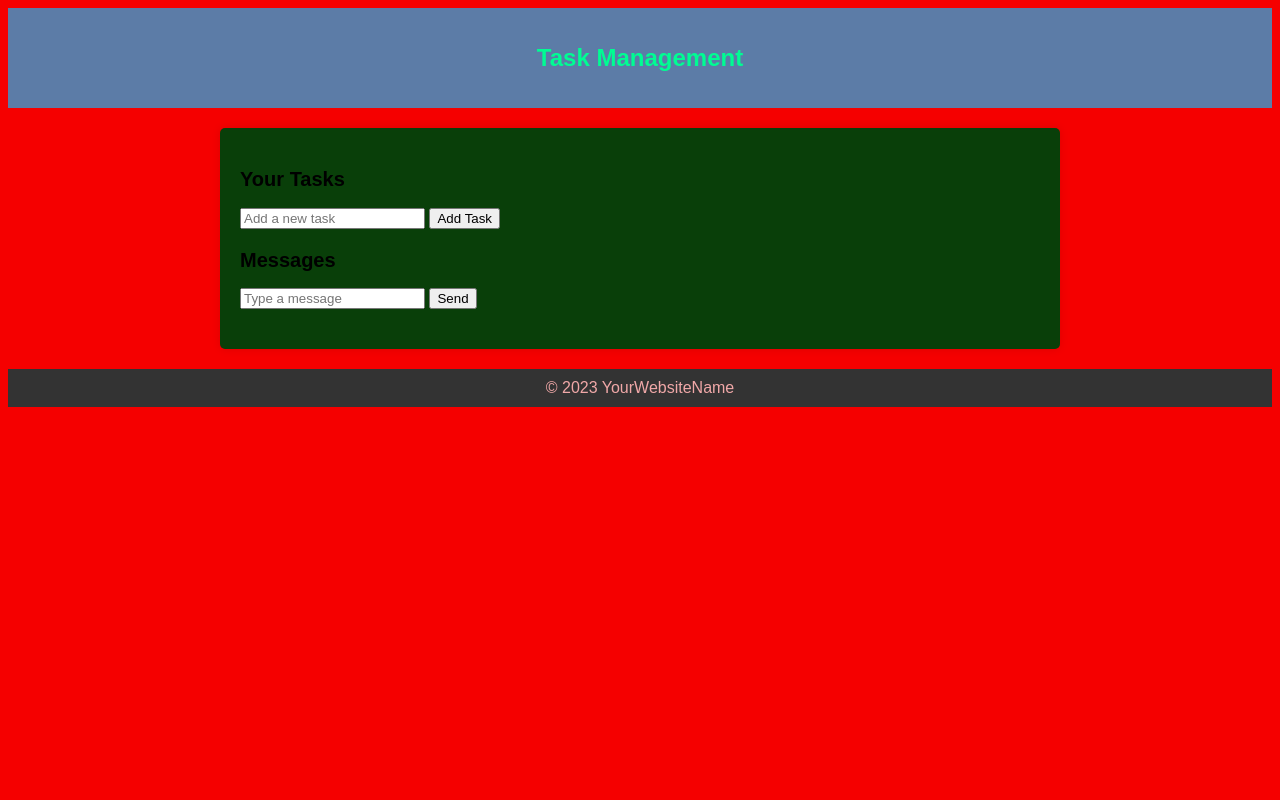
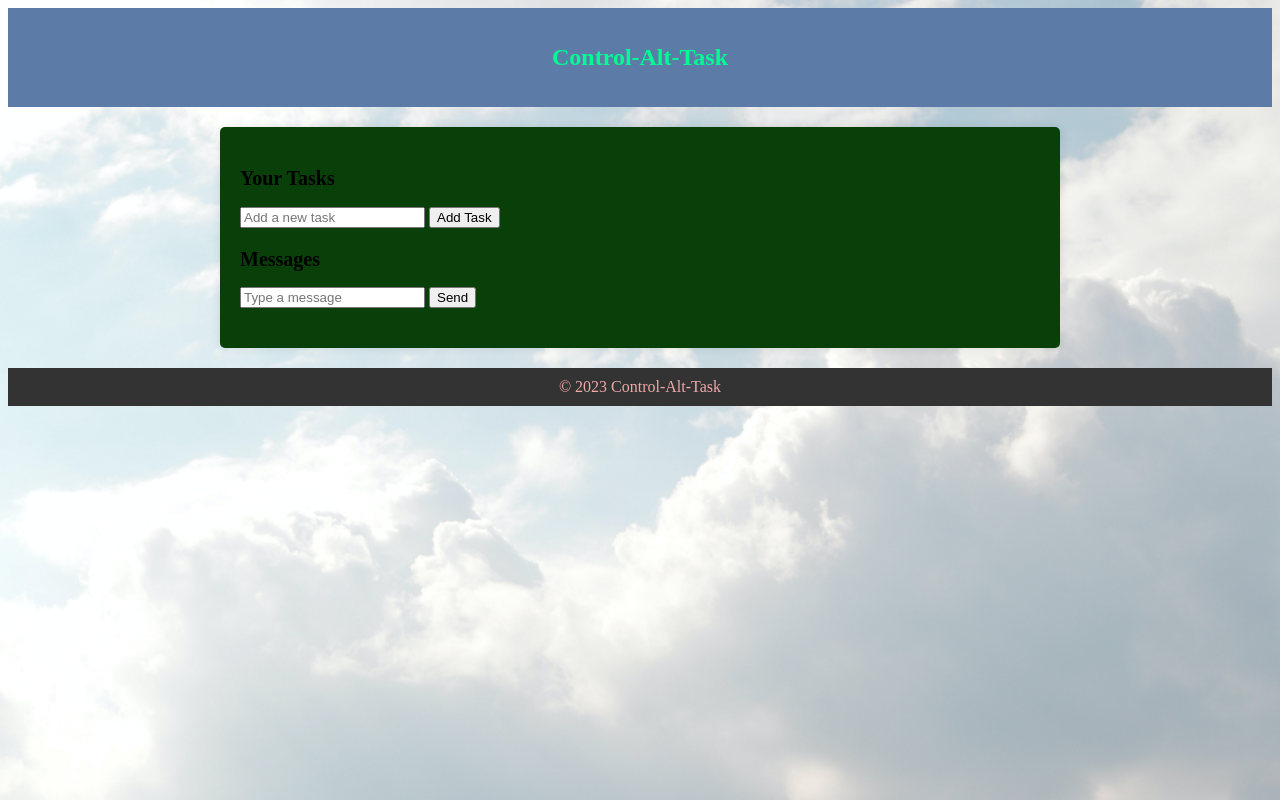
Before and after one commit to sxaguilar/COSC-SE, a plain HTML site: page index.html in a window 1280 px wide. Drawn offline with Linux system fonts and the light colour scheme.

Commit message:
added a backround and changed our name

```diff
--- a/app.css
+++ b/app.css
@@ -5,10 +5,9 @@ body, h1, h2, p, ul {
 }
 
 body {
-    font-family: Arial, sans-serif;
-    background-color: #f50000;
-    margin: 1;
-    padding: 0;
+    background-image: url('projectimages/pexels-miguel-á-padriñán-19670.jpg'); /* Replace 'your-image.jpg' with the actual image file name and path */
+    background-size: cover; /* Adjusts the image size to cover the entire viewport */
+    background-repeat: no-repeat; /* Prevents the image from repeating */
 }
 
 header {
--- a/index.html
+++ b/index.html
@@ -8,7 +8,7 @@
 </head>
 <body>
     <header>
-        <h1>Task Management</h1>
+        <h1>Control-Alt-Task</h1>
         <!-- Add navigation links here (e.g., Home, Tasks, Messages, Profile, etc.) -->
     </header>
 
@@ -39,7 +39,7 @@
     </main>
 
     <footer>
-        &copy; 2023 YourWebsiteName
+        &copy; 2023 Control-Alt-Task
     </footer>
 
     <script>
```
